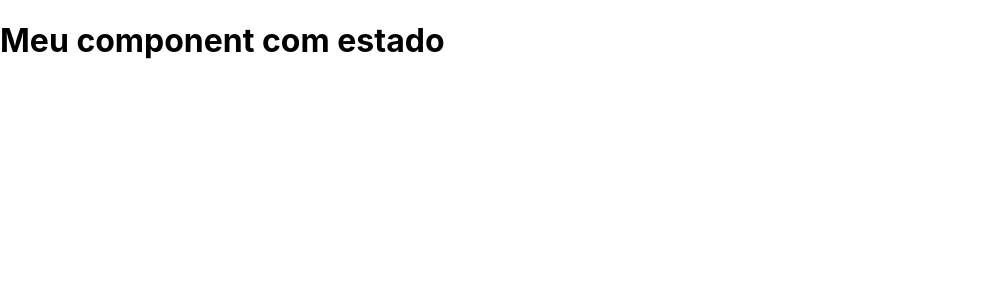
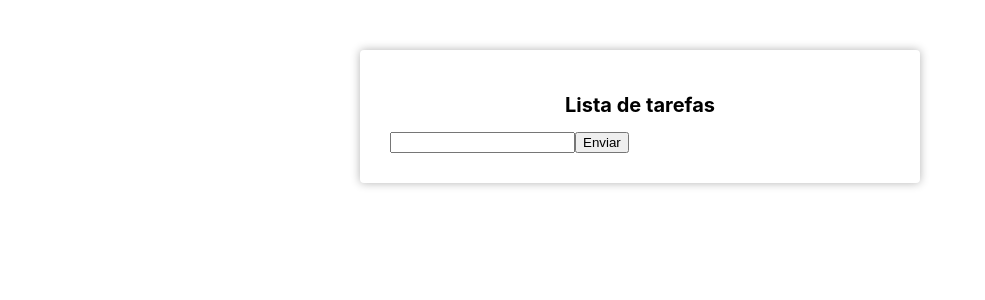
Before and after one commit to wsantl/first-reactjs, a React (Create React App) app: page / in a window 1280 px wide. Shown: the top 300 px of the page, without its empty margins (0-985 px from the left). Built offline with nearby package versions, Linux system fonts and the light colour scheme.

Commit message:
component de estado e estilizacao css

```diff
--- /dev/null
+++ b/src/components/Main.css
@@ -0,0 +1,13 @@
+.main {
+    background: #fff;
+    padding: 30px;
+    margin: 50px auto;
+    max-width: 500px;
+    border-radius: 4px;
+    box-shadow: 0 0 10px rgba(0,0,0,0.3);
+}
+
+.main h1 {
+    font-size: 20px;
+    text-align: center;
+}
--- a/src/components/Main.js
+++ b/src/components/Main.js
@@ -1,16 +1,30 @@
 import React, { Component } from 'react';
+import './Main.css';
 
 export default class Main extends Component {
-    constructor(props){
-        super(props);
 
-        this.state = {
+    state = {
+        novaTarefa:'',
+    };
 
-        };
+    handleChange = (e) => {
+        this.setState({
+            novaTarefa: e.target.value,
+        });
     }
 
+    render() {
+        const {novaTarefa} = this.state;
 
-    render() {
-        return <h1> Meu component com estado </h1>
+        return (
+            <div className='main'>
+                 <h1> Lista de tarefas </h1>
+
+                 <form action="#">
+                    <input onChange={this.handleChange} type="text"/>
+                    <button type="submit"> Enviar </button>
+                 </form>
+            </div>
+        )
     }
 }
```
